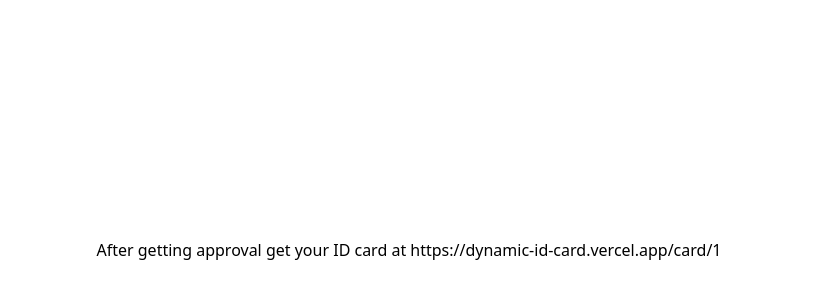
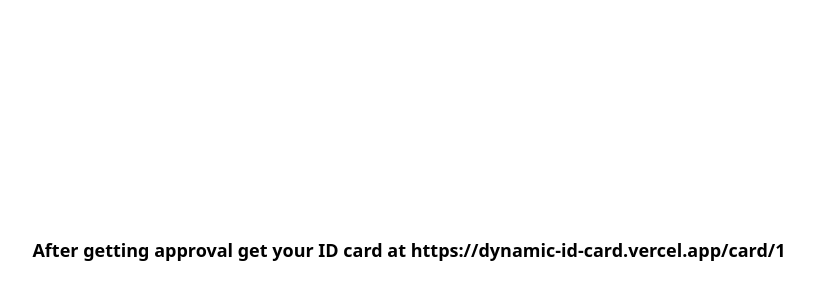
Before and after one commit to KuNaLcoder2003/dynamic_id_card, a React app in the folder frontend/: page /card/1 in a window 1280 px wide. Shown: the part 158-458 px from the top of the page, without its empty margins (231-1045 px from the left). Built offline with nearby package versions, Linux system fonts and the light colour scheme; no server answers; the HTML template or start-up script is replaced by a standard one.

Commit message:
adding error handling chnages

```diff
--- a/frontend/src/components/Card.tsx
+++ b/frontend/src/components/Card.tsx
@@ -317,8 +317,8 @@
                         Download as PDF
                     </button>
                 </div> : <div className="flex flex-col items-center justify-center gap-4 w-screen h-screen">
-                    <p>{message}</p>
-                    <p>After getting approval get your ID card at {`https://dynamic-id-card.vercel.app/card/${path.pathname.split("/").at(-1)}`}</p>
+                    <p className="text-2xl font-bold">{message}</p>
+                    <p className="text-lg font-semibold">After getting approval get your ID card at <span onClick={() => window.open(`https://dynamic-id-card.vercel.app/card/${path.pathname.split("/").at(-1)}`, '_blank')} className="text-blue cursor-pointer text-underline">{`https://dynamic-id-card.vercel.app/card/${path.pathname.split("/").at(-1)}`}</span></p>
                 </div>
             )}
         </>
```
